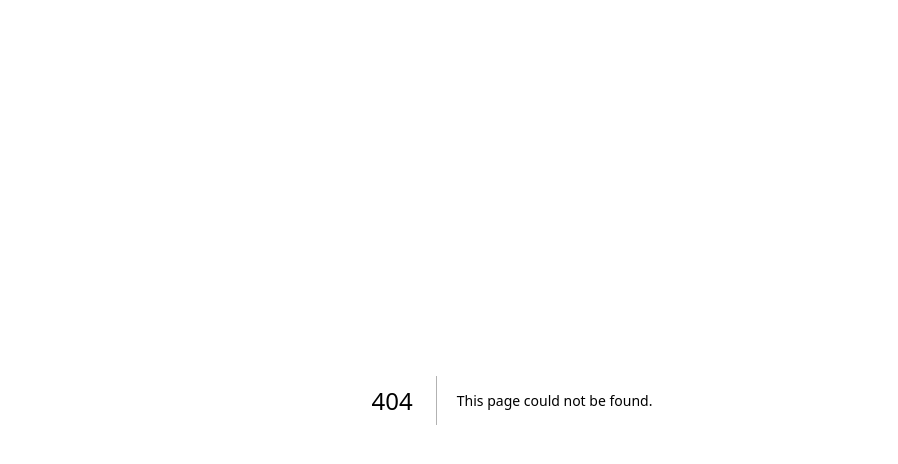
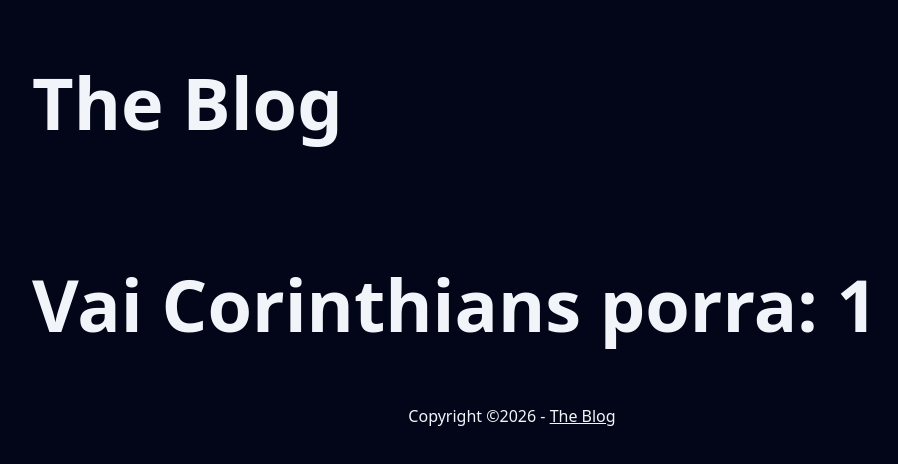
Before and after one commit to Brecori/blog-next, a Next.js app: page /post/1 in a window 1280 px wide. Before the commit this address had no page. Shown: the top 464 px of the page, without its empty margins (128-1026 px from the left). Built offline with nearby package versions, Linux system fonts and the light colour scheme.

Commit message:
feat(slugs): criando rota dinamica

```diff
--- a/src/app/layout.tsx
+++ b/src/app/layout.tsx
@@ -1,8 +1,14 @@
 import type { Metadata } from "next";
+import { Container } from "@/components/Container";
+import { Header } from "@/components/Header";
 import "./globals.css";
+import { Footer } from "@/components/Footer";
 
 export const metadata: Metadata = {
-  title: "The Blog",
+  title: {
+    default: "The blog",
+    template: "%s | The blog",
+  },
   description: "Descrição do blog",
 };
 
@@ -13,7 +19,15 @@
 }>) {
   return (
     <html lang="pt-BR">
-      <body>{children}</body>
+      <body>
+        <Container>
+          <Header />
+
+          {children}
+
+          <Footer />
+        </Container>
+      </body>
     </html>
   );
 }
--- /dev/null
+++ b/src/app/not-found.tsx
@@ -0,0 +1,13 @@
+export default function NotFoundPage() {
+  return (
+    <div className="min-h-80 bg-slate-900 text-slate-100 mb-16 p-8 rounded-xl flex items-center justify-center text-center">
+      <div>
+        <h1 className="text-7xl/tight mb-4 font-bold">404</h1>
+        <p>
+          Erro 404 - A página que você está tentando acessar não existe nesse
+          site.
+        </p>
+      </div>
+    </div>
+  );
+}
--- a/src/app/page.tsx
+++ b/src/app/page.tsx
@@ -1,17 +1,11 @@
 import { SpinLoader } from "../components/SpinLoader";
 import { Suspense } from "react";
 import { PostsList } from "@/components/PostsList";
-import { Container } from "@/components/Container";
-import { Header } from "@/components/Header";
-import { PostHeading } from "@/components/PostHeading";
-import { PostCoverImage } from "@/components/PostCoverImage";
 import { FeaturedPost } from "@/components/FeaturedPost";
 
 export default async function HomePage() {
   return (
-    <Container>
-      <Header />
-
+    <>
       <Suspense fallback={<SpinLoader />}>
         <FeaturedPost />
       </Suspense>
@@ -19,9 +13,6 @@
       <Suspense fallback={<SpinLoader />}>
         <PostsList />
       </Suspense>
-      <footer>
-        <p>teste</p>
-      </footer>
-    </Container>
+    </>
   );
 }
--- /dev/null
+++ b/src/app/post/[slug]/page.tsx
@@ -0,0 +1,13 @@
+type PostSlugPageProps = {
+  params: Promise<{ slug: string }>;
+};
+
+export default async function PostSlugPage({ params }: PostSlugPageProps) {
+  const { slug } = await params;
+
+  return (
+    <h1 className="text-7xl font-extrabold py-16">
+      Vai Corinthians porra: {slug}
+    </h1>
+  );
+}
--- /dev/null
+++ b/src/app/post/page.tsx
@@ -0,0 +1,3 @@
+export default function PostPage() {
+  return <h1 className="text-7xl font-extrabold py-16">Vai Corinthians</h1>;
+}
--- /dev/null
+++ b/src/components/Footer/index.tsx
@@ -0,0 +1,15 @@
+import Link from "next/link";
+import { FC } from "react";
+
+export const Footer: FC = () => {
+  return (
+    <footer className="pb-16 text-center">
+      <p>
+        <span>Copyright &copy;{new Date().getFullYear()} - </span>
+        <Link href="/" className="underline">
+          The Blog
+        </Link>
+      </p>
+    </footer>
+  );
+};
--- a/src/components/Header/index.tsx
+++ b/src/components/Header/index.tsx
@@ -5,7 +5,7 @@
   return (
     <header>
       <h1 className="text-4xl/normal font-extrabold py-8 sm:text-5xl/normal sm:py-10 md:text-6xl/normal md:py-11 lg:text-7xl/normal lg:py-12">
-        <Link href="#">The Blog</Link>
+        <Link href="/">The Blog</Link>
       </h1>
     </header>
   );
--- a/src/components/PostsList/index.tsx
+++ b/src/components/PostsList/index.tsx
@@ -7,7 +7,7 @@
   const posts = await findAllPublicPosts();
 
   return (
-    <div className="grid grid-cols-1  gap-8 sm:grid-cols-2 lg:grid-cols-3">
+    <div className="grid grid-cols-1 gap-8 mb-16 sm:grid-cols-2 lg:grid-cols-3">
       {posts.slice(1).map((post) => {
         const postLink = `/posts/${post.slug}`;
 
```
